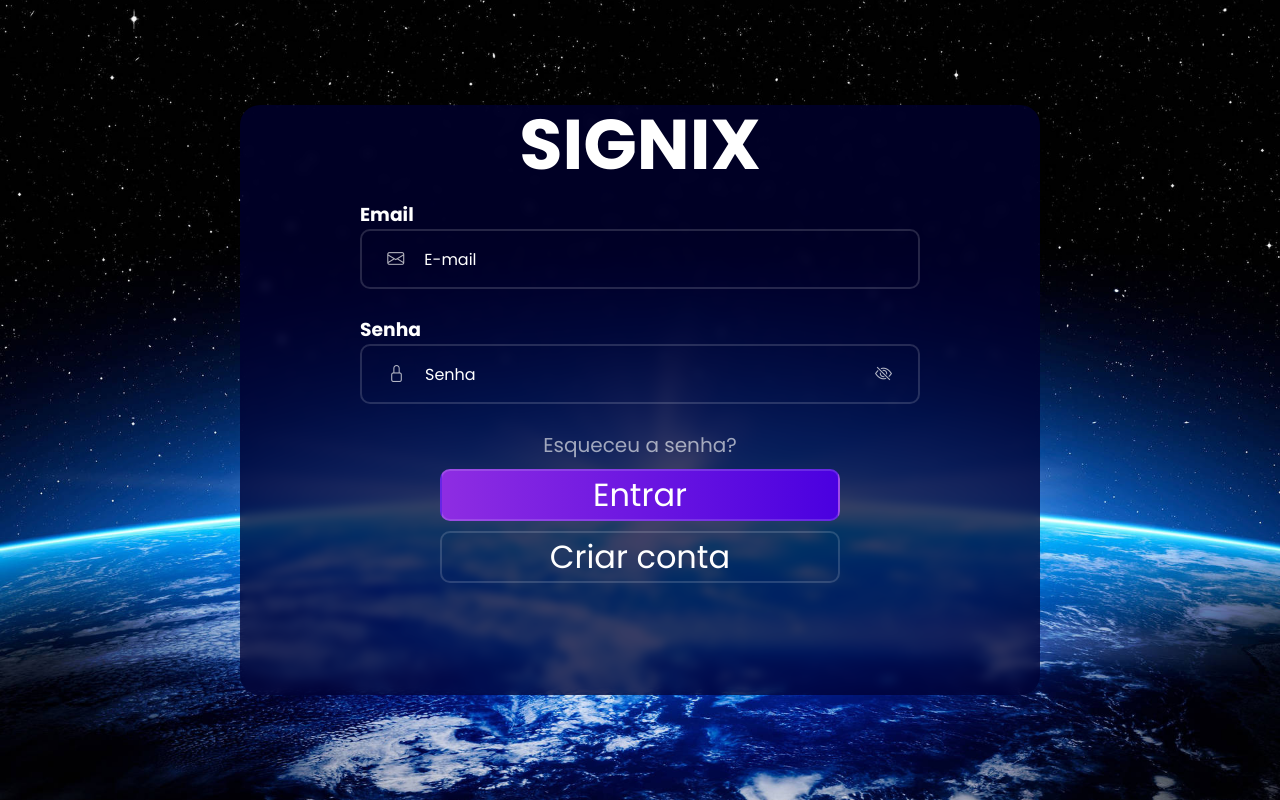
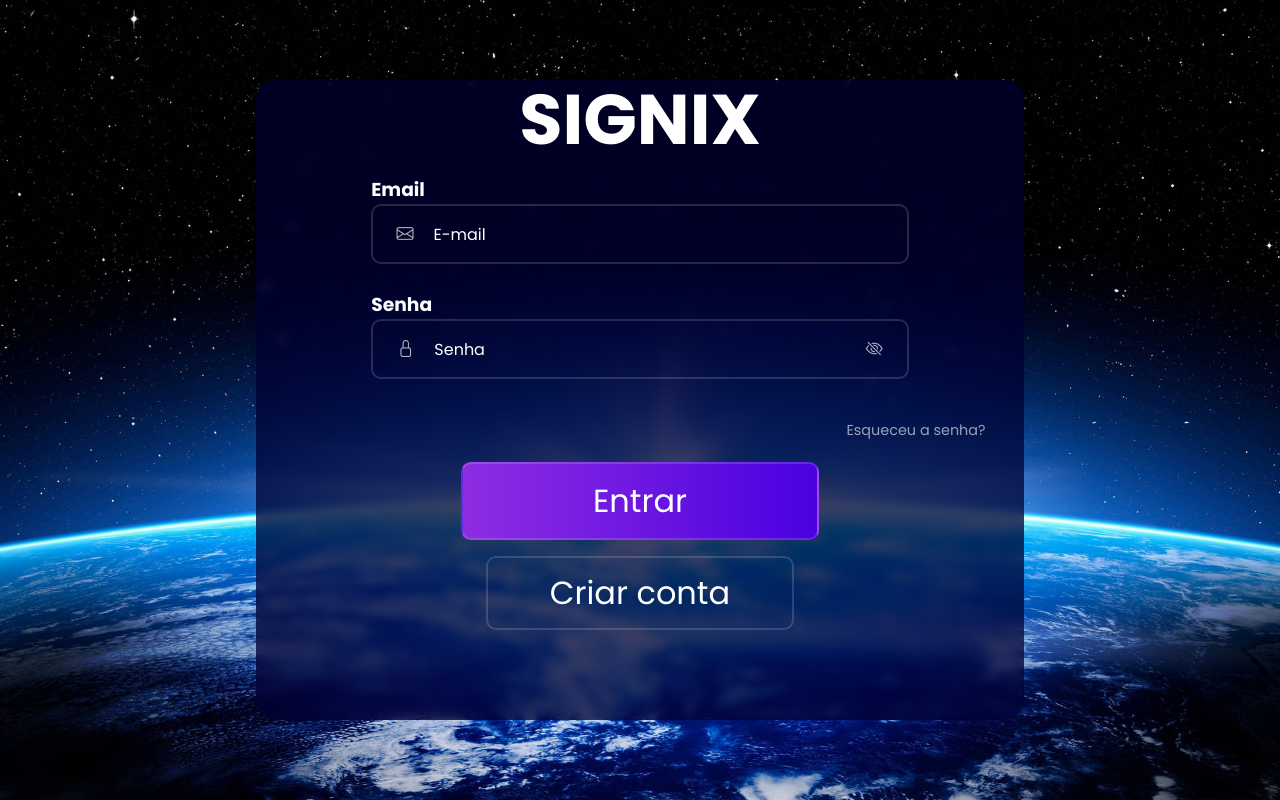
Before and after one commit to CaioSouza021/Signix, a React (Vite) app: page / in a window 1280 px wide. Built offline with nearby package versions, Linux system fonts and the light colour scheme.

Commit message:
finalizado a tela de carregamento

```diff
--- a/src/components/Loading/Loading.jsx
+++ b/src/components/Loading/Loading.jsx
@@ -3,8 +3,11 @@ import S from "./Loading.module.scss";
 
 export default function Loading() {
   return (
-    <div className={S.loadingContainer}>
-      <div className={S.spinner}></div>
+    <div className={S.starsWrapper}>
+      <div className={S.shootingStar}></div>
+      <div className={S.shootingStarDelay1}></div>
+      <div className={S.shootingStarDelay2}></div>
+      <div className={S.shootingStarDelay3}></div>
     </div>
   );
 }
--- a/src/components/Loading/Loading.module.scss
+++ b/src/components/Loading/Loading.module.scss
@@ -1,29 +1,55 @@
-.loadingContainer {
-  position: fixed;
+.starsWrapper {
+  position: absolute;
   top: 0;
   left: 0;
   width: 100%;
   height: 100%;
-  display: flex;
-  justify-content: center;
-  align-items: center;
-  background-color: rgba(0, 0, 0, 0.5);
+  overflow: hidden;
+  pointer-events: none; // para não atrapalhar cliques
+  background-image: url(../../assets/BGPrincipal.jpg);
+  background-position: center;
+  background-size: cover;
+  background-repeat: no-repeat;
 }
 
-.spinner {
-  border: 4px solid rgba(0, 0, 0, 0.1);
-  border-top: 4px solid #f39c12;
-  border-radius: 50%;
-  width: 50px;
-  height: 50px;
-  animation: spin 1s linear infinite;
+.shootingStar {
+  position: absolute;
+  top: 0;
+  left: 50%;
+  width: 2px;
+  height: 100px;
+  background: linear-gradient(-45deg, white, transparent);
+  transform: rotate(45deg);
+  animation: shoot 4s linear infinite;
+  opacity: 0;
 }
 
-@keyframes spin {
+.shootingStarDelay1 {
+  animation-delay: 1s;
+}
+
+.shootingStarDelay2 {
+  animation-delay: 2s;
+  top: 30%;
+  left: 70%;
+}
+
+.shootingStarDelay3 {
+  animation-delay: 3s;
+  top: 60%;
+  left: 20%;
+}
+
+@keyframes shoot {
   0% {
-    transform: rotate(0deg);
+    transform: translate(0, 0) rotate(45deg);
+    opacity: 0;
+  }
+  10% {
+    opacity: 1;
   }
   100% {
-    transform: rotate(360deg);
+    transform: translate(-800px, 800px) rotate(45deg);
+    opacity: 0;
   }
 }
--- a/src/components/Login/Login.jsx
+++ b/src/components/Login/Login.jsx
@@ -56,7 +56,7 @@ export default function Login() {
               </div>
             </div>
           </div>
-
+        </form>
         <div className={S.boxLembrar}>
           <a href="#">Esqueceu a senha?</a>
         </div>
@@ -81,7 +81,6 @@ export default function Login() {
             </li>
           </ul>
         </div>
-        </form>
       </div>
     </div>
   );
--- a/src/components/Login/login.module.scss
+++ b/src/components/Login/login.module.scss
@@ -13,9 +13,8 @@
 
 // efeito glass
 .boxConteudo {
-  width: 800px;
-  height: 590px;
-
+  width: 60vw;
+  height: 80%;
   backdrop-filter: blur(5px);
   background-color: rgba(0, 0, 50, 0.75);
   border-radius: 20px;
@@ -103,42 +102,46 @@ i {
 }
 
 .boxConteudo .boxLembrar {
-  margin: 15px;
+  display: flex;
+  justify-content: end;
   text-align: center;
+  align-items: center;
+  width: 95%;
+  height: 50px;
 }
 
 .boxConteudo .boxLembrar a {
   color: rgba(255, 255, 255, 0.6);
   text-decoration: none;
-  font-size: 20px;
+  font-size: 0.9rem;
 }
 
 .boxConteudo .Concluir {
-  height: 14vh;
+  height: 36%;
   width: 100%;
 }
 
 .Concluir ul {
   width: 100%;
   height: 100%;
-
-  display: flex;
-  flex-direction: column;
-  align-items: center;
-  justify-content: center;
 }
 
 .Concluir li {
-  margin-bottom: 10px;
-  height: 100px;
-  width: 400px;
+  height: 40%;
+  width: 100%;
+
+  display: flex;
+  align-items: center;
+  justify-content: center;
+  text-align: center;
+  flex-direction: column;
 }
 .Concluir li button {
   border-radius: 10px;
   border: solid 2px rgba(255, 255, 255, 0.15);
   width: 100%;
+
   color: #fff;
-
   text-align: center;
   display: block;
   cursor: pointer;
@@ -146,21 +149,20 @@ i {
 
 ul li .entrar {
   font-size: 2em;
-
+  height: 85%;
+  width: 28vw;
   background: linear-gradient(90deg, #8e2de2 0%, #4a00e0 100%);
 }
 
 ul li .criar {
   background-color: transparent;
+  width: 24vw;
   font-size: 2em;
-  width: 100%;
-  height: 100%;
+
+  height: 80%;
 }
 
 ul li .criar .link {
   color: #fff;
   width: 100%;
-  height: 100%;
 }
-
-// animação de carregamento
```
Lines whose indentation alone changed are shown as unchanged.
